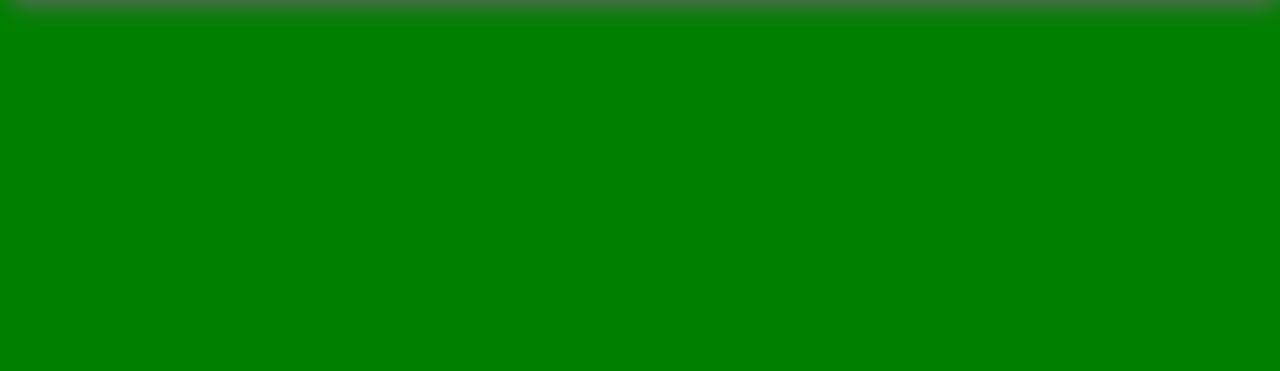
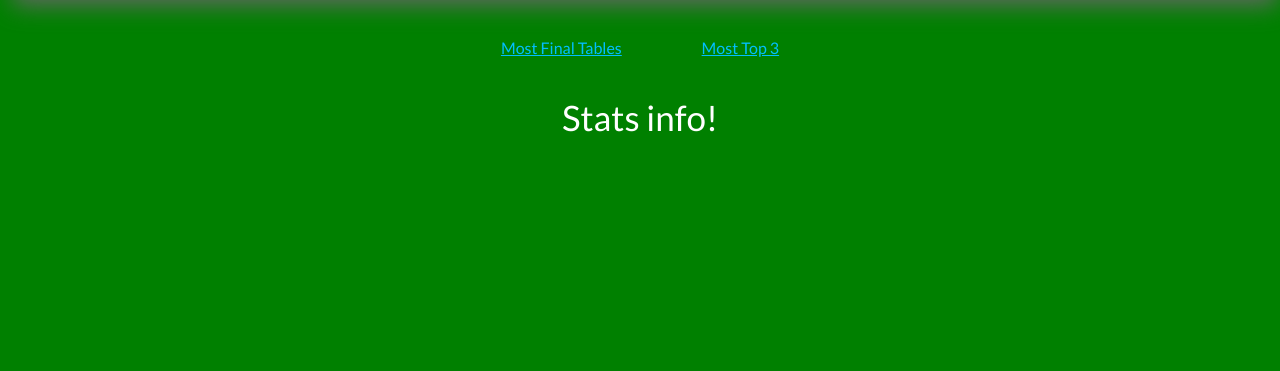
Before and after one commit to adapap/poker-stats, a Flask app: page /stats in a window 1280 px wide. Shown: the part 49-420 px from the top of the page. Run offline with Flask 2, Linux system fonts and the light colour scheme; some libraries are stand-ins or nearby versions.

Commit message:
Added stats.py, and stats.html

```diff
--- a/app.py
+++ b/app.py
@@ -1,6 +1,6 @@
 from flask import Flask, render_template
 
-from data import *
+from stats import *
 
 
 
@@ -20,5 +20,6 @@ def tournament():
 
 
 @app.route('/stats')
-def load_stats():
-    return render_template('stats.html')
+def load_stats(most_finals=most_final_tables("2018F"), most_top3=most_top_3("2018F")):
+
+    return render_template('stats.html', most_finals=most_finals, most_top3=most_top3)
--- a/data.py
+++ b/data.py
@@ -56,7 +56,7 @@ class Season:
                 bonus_points = int(bonus_points or '0')
                 total_points = float(total_points)
                 placements = []
-                for i in range(1, min(len(tournament_data) - 1, 2 * num_tournaments - 1), 2):
+                for i in range(1, min(len(tournament_data) - 1, 2 * num_tournaments), 2):
                     tournament_name = f'Tournament {(i + 1) // 2}'
                     place = int(tournament_data[i] or 0)
                     if place == 0:
--- a/static/css/styles.css
+++ b/static/css/styles.css
@@ -62,3 +62,28 @@ footer{
     font-size: 15px;
     font-family: 'Lato', sans-serif;
 }
+
+.button-container{
+    text-align: center;
+
+}
+
+.stats-button{
+  color: deepskyblue;
+  margin-top: 3%;
+  padding: 0 3%;
+  word-wrap: normal;
+  display: inline-block;
+  font-family: 'Lato', sans-serif;
+}
+
+#stats-container{
+    margin-top: 3%;
+    text-align: center;
+
+}
+
+.stat{
+    color: white;
+    font-family: 'Lato', sans-serif;
+}
--- /dev/null
+++ b/static/js/scripts.js
@@ -0,0 +1,19 @@
+
+$(function(){
+
+    $("#most-final-tables").click(function(){
+
+        $("#final-tables").show().siblings("div").hide();
+
+
+    });
+
+     $("#most-top-3").click(function(){
+
+        $("#top-3").show().siblings("div").hide();
+
+
+    });
+
+
+});
--- a/stats.py
+++ b/stats.py
@@ -8,21 +8,19 @@ def most_final_tables(season):
     season_id = seasons[season]
     players = info.seasons[season_id].players
     final_tables = {p.name: sum(0 < x['place'] < 10 for x in p.placements) for p in players}
-    return final_tables
+    data = sorted(filter(lambda y: y[1], final_tables.items()), key=lambda x: -x[1])
+    return [x for x in data if x[1] > 1]
 
 def most_top_3(season):
     season_id = seasons[season]
     players = info.seasons[season_id].players
-    top3 = {p.name: sum(0 < x['place'] < 3 for x in p.placements) for p in players}
-    return top3
+    top3 = {p.name: sum(0 < x['place'] < 4 for x in p.placements) for p in players}
+    data = sorted(filter(lambda y: y[1], top3.items()), key=lambda x: -x[1])
+    return [x for x in data if x[1] > 0]
 
+def sum_of_placements(season):
+    season_id = seasons[season]
+    players = info.seasons[season_id].players
+    final_tables = {p.name: sum(x['place'] for x in p.placements) for p in players}
 
-
-
-
-
-
-
-
-
-most_final_tables("2018F")
+print(most_top_3("2018F"))
--- a/templates/stats.html
+++ b/templates/stats.html
@@ -2,11 +2,36 @@
 <html lang="en">
 <head>
     <meta charset="UTF-8">
-    <title>Title</title>
+    <title>PokerStats</title>
+    <script src="https://ajax.googleapis.com/ajax/libs/jquery/3.3.1/jquery.min.js"></script>
+    <link rel="stylesheet" href="{{ url_for('static', filename='css/styles.css') }}">
 </head>
 <body>
 {% include 'navbar.html' %}
+<div class="button-container">
+<a href="#" id="most-final-tables" class="stats-button">Most Final Tables</a>
+<a href="#" id="most-top-3" class="stats-button">Most Top 3</a><br>
+</div>
 
+<div id="stats-container">
+    <p class="subheading">Stats info!</p>
+
+<div hidden id="final-tables">
+    {% for player, num_tables in most_finals %}
+      <p class="stat">{{ player }}: {{ num_tables }}</p>
+  {% endfor %}
+
+</div>
+
+ <div hidden id="top-3">
+    {% for player, num_tables in most_top3 %}
+      <p class="stat">{{ player }}: {{ num_tables }}</p>
+  {% endfor %}
+</div>
+
+
+</div>
 {% include 'footer.html' %}
+<script src="{{ url_for('static', filename='js/scripts.js') }}"></script>
 </body>
 </html>
```
